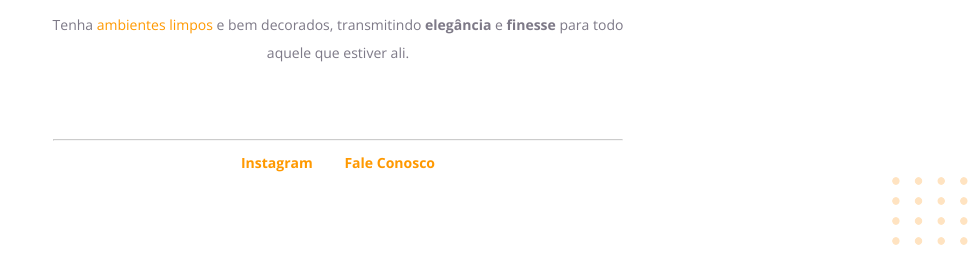
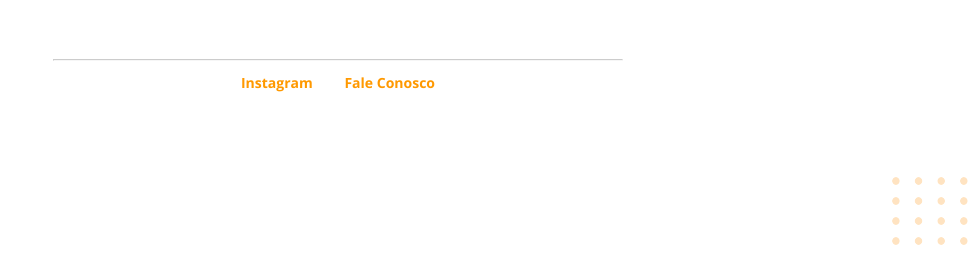
Before and after one commit to Rhogger/Simple-Page, a plain HTML site: page index.html in a window 1280 px wide. Shown: the part 545-800 px from the top of the page, without its empty margins (302-1280 px from the left). Drawn offline with nearby package versions, Linux system fonts and the light colour scheme.

Commit message:
Upload style.css

```diff
--- a/style.css
+++ b/style.css
@@ -17,10 +17,15 @@ h1 {
   font-size: 49px;
   font-weight: normal;
   line-height: 56px;
+  margin: 0;
 }
 
 h1 span {
   font-weight: bold;
+}
+
+p {
+  margin: 0;
 }
 
 p,
```
